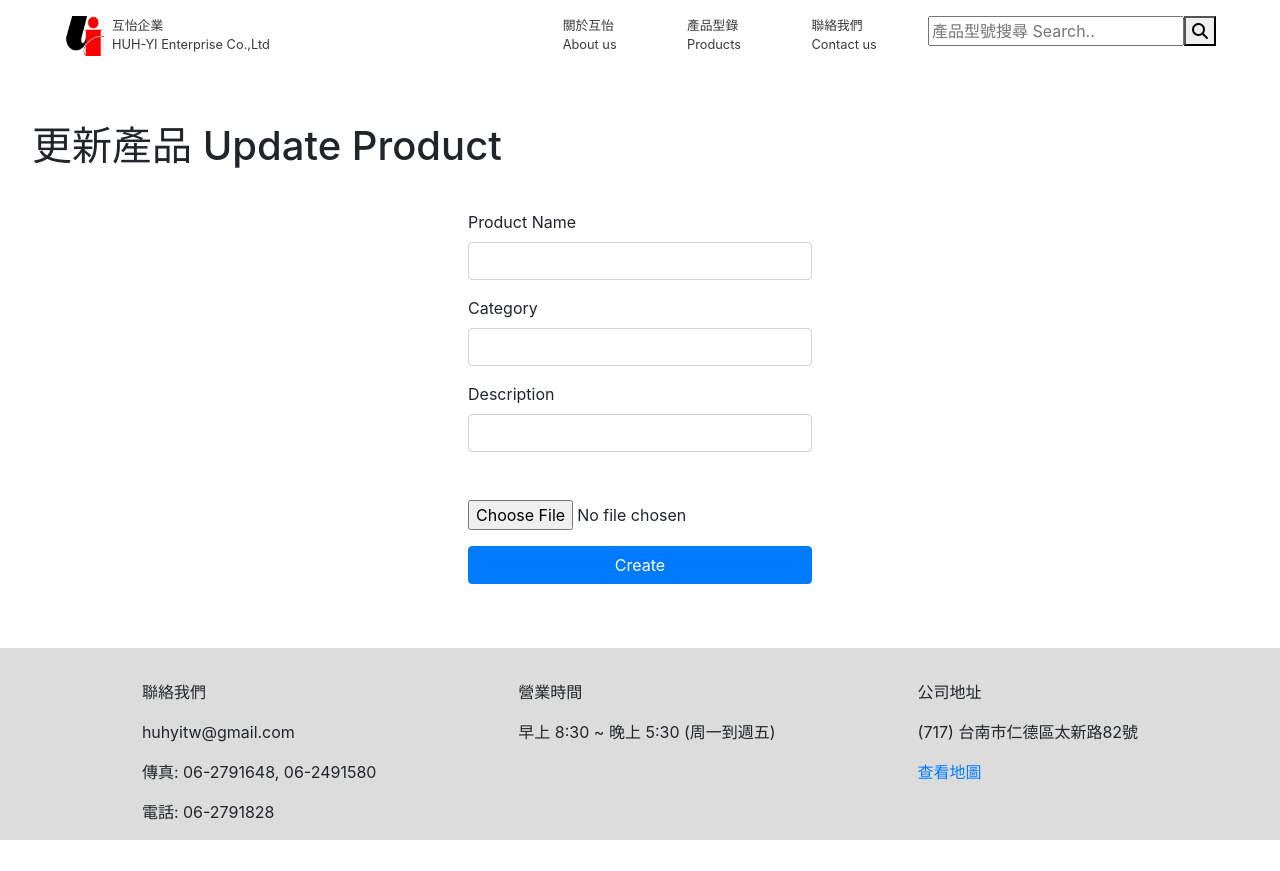
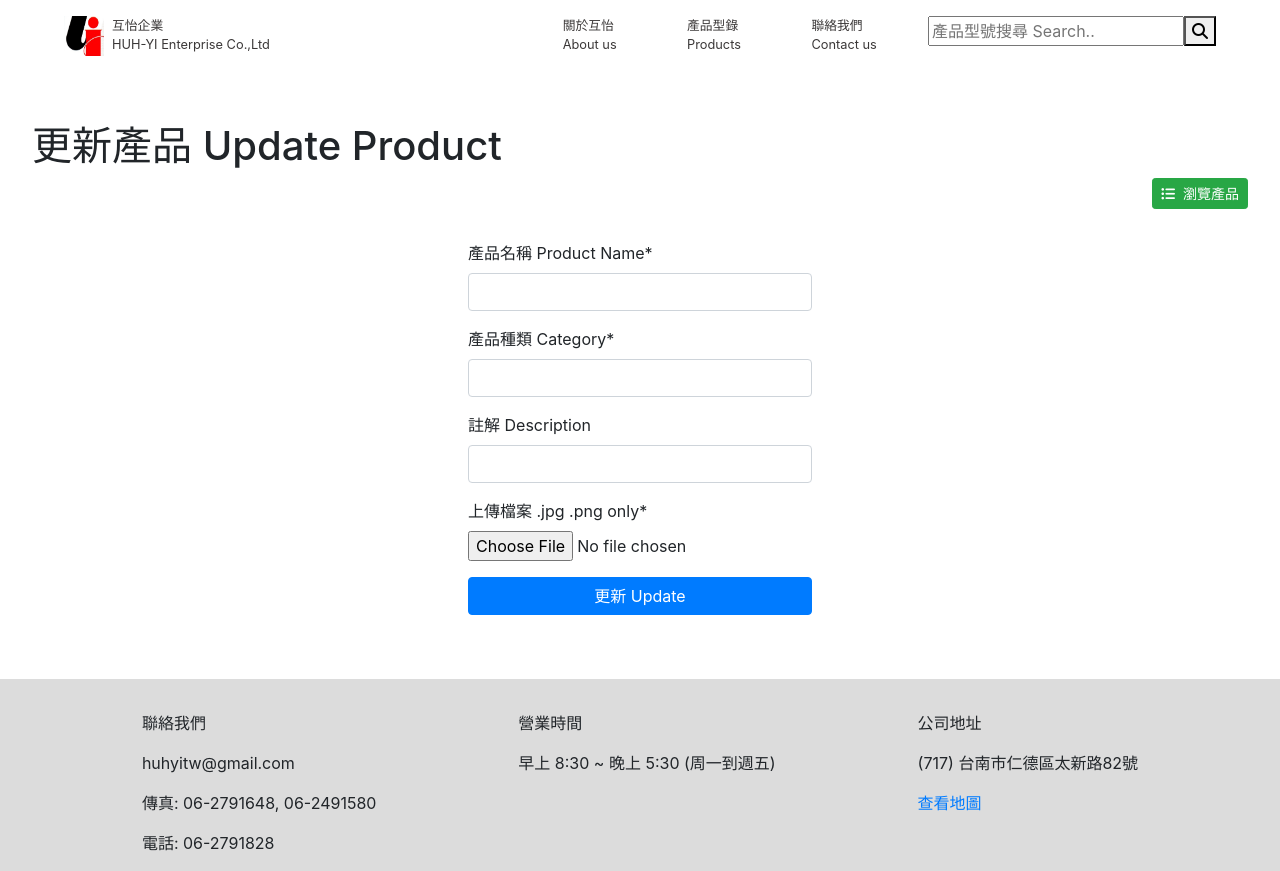
Before and after one commit to hyang77/huhyi-full-stack, a React (Create React App) app in the folder client/: page /edit in a window 1280 px wide. Before the commit the page ends 840 px from the top, so only its background shows below. Built offline with nearby package versions, Linux system fonts and the light colour scheme; no server answers.

Commit message:
updater client components

```diff
--- a/client/src/components/EditProduct.js
+++ b/client/src/components/EditProduct.js
@@ -1,30 +1,76 @@
 import React, { useState } from "react";
 import axios from "axios";
+import { Link } from "react-router-dom";
 
-function EditProduct() {
-  const [addProduct, setAddProduct] = useState({
+class EditProduct extends React.Component {
+  constructor(props) {
+    super(props);
+    this.state = {
       name: "",
       category: "",
       image: "",
       description: "",
-  });
-
-  const handleChange = (evt) => {
-    setAddProduct({ ...addProduct, [evt.target.name]: evt.target.value });
     };
 
-  const handleSubmit = (evt) => {
-    evt.preventDefault();
-    axios
-      .post("http://localhost:3000/api/products", addProduct)
-      .then((res) => {
-        console.log(res);
-      })
-      .catch((error) => {
-        console.log(error);
+    this.handleOnChange = this.handleOnChange.bind(this);
+    this.handleOnUploadFile = this.handleOnUploadFile.bind(this);
+    // this.handleSubmit = this.handleSubmit.bind(this);
+  }
+
+  handleOnChange = (e) => {
+    this.setState({ [e.target.name]: e.target.value });
+    console.log(this.state.name);
+    console.log(this.state.category);
+    console.log(this.state.image);
+    console.log(this.state.description);
+  };
+
+  handleOnUploadFile = (e) => this.setState({ image: e.target.files[0] });
+
+  // handleSubmit = (id) => {
+  //   const formData = new FormData();
+  //   formData.append("name", this.state.name);
+  //   formData.append("category", this.state.category);
+  //   formData.append("image", this.state.image);
+  //   formData.append("description", this.state.description);
+
+  //   axios
+  //     .put(`http://localhost:4000/api/products/${id}`, formData)
+  //     .then((res) => {
+  //       console.log(res.data);
+
+  //     })
+  //     .catch((error) => {
+  //       console.log(error);
+  //     });
+  //   //reset the form
+  //   document.getElementById("product-form").reset();
+  //   this.setState({
+  //     name: "",
+  //     category: "",
+  //     image: "",
+  //     description: "",
+  //   });
+  // };
+
+  componentDidMount() {
+    const fetchData = async () => {
+      const id = "5f0577c6af2ce51c8cfa43ab";
+      const { data } = await axios.get(
+        `http://localhost:4000/api/products/${id}`
+      );
+      console.log(data);
+      this.setState({
+        name: data.name,
+        category: data.category,
+        image: data.image,
+        description: data.description,
       });
     };
+    fetchData();
+  }
 
+  render() {
     const styles = {
       margin: "0 auto",
       padding: "2em",
@@ -32,57 +78,76 @@ function EditProduct() {
       flexDirection: "column",
       justifyContent: "center",
     };
+
     return (
       <React.Fragment>
         <div style={styles}>
           <h1>更新產品 Update Product</h1>
-        <form style={styles} onSubmit={handleSubmit}>
+          <div className="d-flex justify-content-end">
+            <Link to="/list">
+              <button type="button" className="btn btn-success btn-sm ">
+                <i className="fa fa-list-ul mr-2" aria-hidden="true"></i>
+                瀏覽產品
+              </button>
+            </Link>
+          </div>
+
+          <form id="product-form" style={styles}>
             <div className="form-group">
-            <label className="visible">Product Name</label>
+              <label className="visible">產品名稱 Product Name*</label>
               <input
                 type="text"
                 className="form-control"
                 name="name"
-              value={addProduct.name}
-              onChange={handleChange}
+                required
+                value={this.state.name}
+                onChange={this.handleOnChange}
               />
             </div>
             <div className="form-group">
-            <label className="visible">Category</label>
+              <label className="visible">產品種類 Category*</label>
               <input
                 type="text"
                 className="form-control"
                 name="category"
-              value={addProduct.category}
-              onChange={handleChange}
+                required
+                value={this.state.category}
+                onChange={this.handleOnChange}
               />
             </div>
             <div className="form-group">
-            <label className="visible">Description</label>
+              <label className="visible">註解 Description</label>
               <input
                 type="text"
                 className="form-control"
                 name="description"
-              value={addProduct.description}
-              onChange={handleChange}
+                value={this.state.description}
+                onChange={this.handleOnChange}
               />
             </div>
-          <div class="form-group">
-            <label>Image Upload</label>
+            <div className="form-group">
+              <label className="visible">上傳檔案 .jpg .png only*</label>
               <input
                 type="file"
-              class="form-control-file"
+                name="image"
+                required
+                className="form-control-file"
                 id="exampleFormControlFile1"
-              onChange={handleChange}
+                onChange={this.handleOnUploadFile}
               />
             </div>
-          <button type="submit" className="btn btn-primary">
-            Create
+            <button
+              type="button"
+              className="btn btn-primary"
+              // onClick={(e) => this.handleSubmit('5efd8c7d262dfe5828f652bb')}
+            >
+              更新 Update
             </button>
           </form>
         </div>
       </React.Fragment>
     );
   }
+}
 
 export default EditProduct;
--- a/client/src/components/List.js
+++ b/client/src/components/List.js
@@ -2,6 +2,8 @@ import React, { useState, useEffect } from "react";
 import axios from "axios";
 import AddButton from "./buttons/AddButton";
 import { Link } from "react-router-dom";
+import DeleteButton from "./buttons/DeleteButton";
+import EditButton from "./buttons/EditButton";
 
 function List(props) {
   const [products, setProduct] = useState([]);
@@ -54,19 +56,8 @@ function List(props) {
             <div className="col border border-light">{product.category}</div>
             <div className="col border border-light">{product.description}</div>
             <div className="col border border-light">
-              <Link to="/edit">
-                <button type="button" className="btn btn-info btn-sm mr-2">
-                  <i className="fa fa-pencil" aria-hidden="true"></i>
-                </button>
-              </Link>
-
-              <button
-                type="button"
-                className="btn btn-danger btn-sm"
-                onClick={(e) => handleDelete(product._id)}
-              >
-                <i className="fa fa-trash-o" aria-hidden="true"></i>
-              </button>
+              <EditButton />
+              <DeleteButton handleDelete={(e) => handleDelete(product._id)} />
             </div>
           </div>
         ))}
--- a/client/src/components/buttons/DeleteButton.js
+++ b/client/src/components/buttons/DeleteButton.js
@@ -1,11 +1,20 @@
 import React from "react";
+import axios from "axios";
 
-function DeleteButton() {
-  return (
-    <button type="button" className="btn btn-danger btn-sm">
-      <i className="fa fa-trash-o" aria-hidden="true"></i>
-    </button>
-  );
+class DeleteButton extends React.Component {
+  render() {
+    return (
+      <React.Fragment>
+        <button
+          type="button"
+          className="btn btn-danger btn-sm"
+          onClick={this.props.handleDelete}
+        >
+          <i className="fa fa-trash-o" aria-hidden="true"></i>
+        </button>
+      </React.Fragment>
+    );
+  }
 }
 
 export default DeleteButton;
--- a/client/src/components/buttons/EditButton.js
+++ b/client/src/components/buttons/EditButton.js
@@ -1,10 +1,17 @@
 import React from "react";
+import {Link} from 'react-router-dom'
 
-function EditButton() {
+function EditButton(props) {
   return (
-    <button type="button" className="btn btn-info btn-sm mr-2">
-      <i className="fa fa-pencil" aria-hidden="true"></i>
-    </button>
+    <Link to="/edit">
+      <button
+        type="button"
+        className="btn btn-info btn-sm mr-2"
+        onClick={props.handleUpdate}
+      >
+        <i className="fa fa-pencil" aria-hidden="true"></i>
+      </button>
+    </Link>
   );
 }
 
```
Lines whose indentation alone changed are shown as unchanged.
